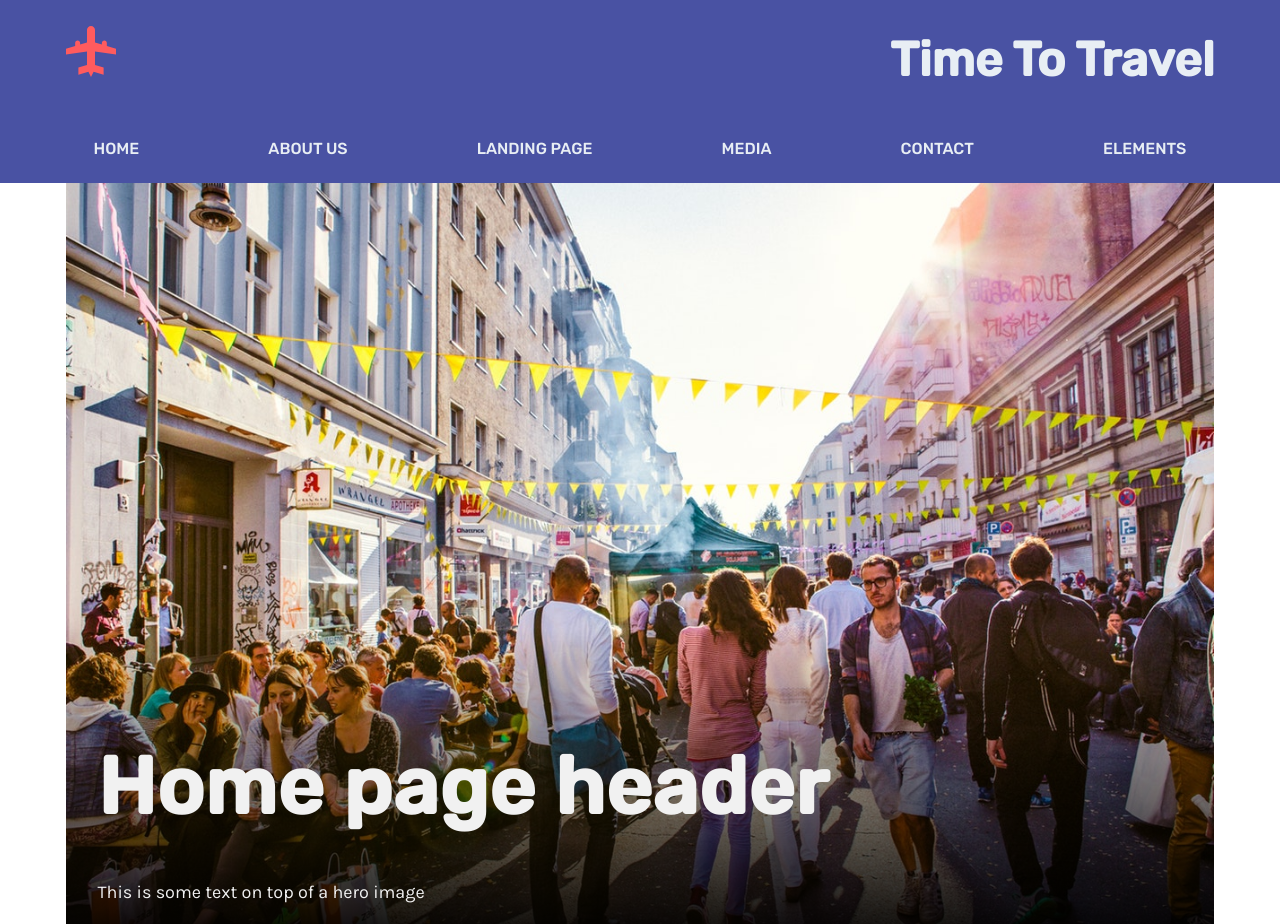
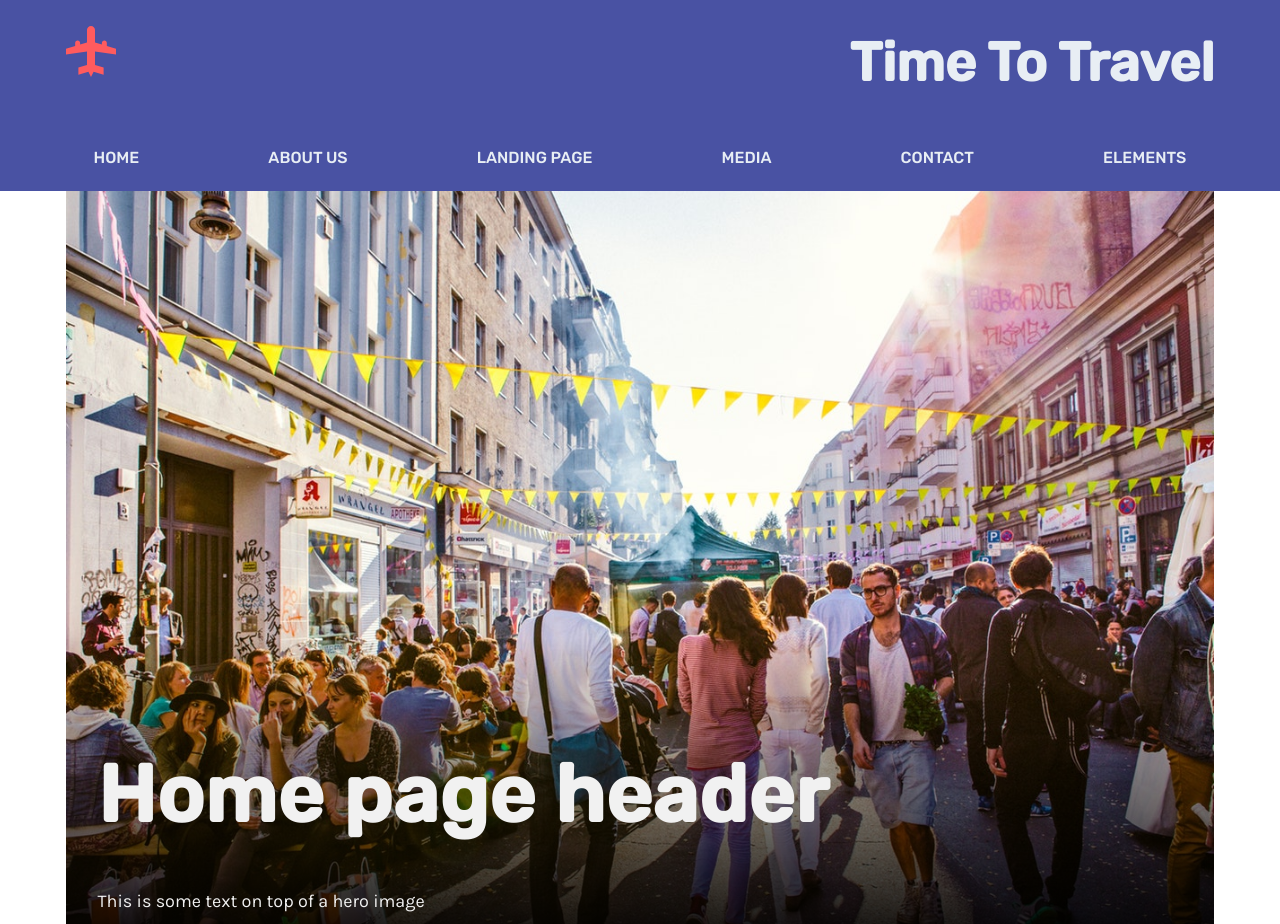
Before and after one commit to meeum/website-masterclass, a plain HTML site: page index.html in a window 1280 px wide. Shown: the top 924 px of the page. Drawn offline with Linux system fonts and the light colour scheme.

Commit message:
font sizes to px.

```diff
--- a/resources/css/main.css
+++ b/resources/css/main.css
@@ -51,12 +51,12 @@
 
 @media screen and (min-width: 800px) {
   :root {
-    --font-size-site-title: 3rem;
-    --font-size-page-title: 5rem;
-    --font-size-section-title: 3rem; /* 48px */
-    --font-size-sub-title: 1.5rem;
-    --font-size-heading-small: 1rem;
-    --font-size-detail-copy: 0.875rem;
+    --font-size-site-title: 54px;
+    --font-size-page-title: 80px;
+    --font-size-section-title: 48px;
+    --font-size-sub-title: 24px;
+    --font-size-heading-small: 16px;
+    --font-size-detail-copy: 14px;
   }
 }
 
```
